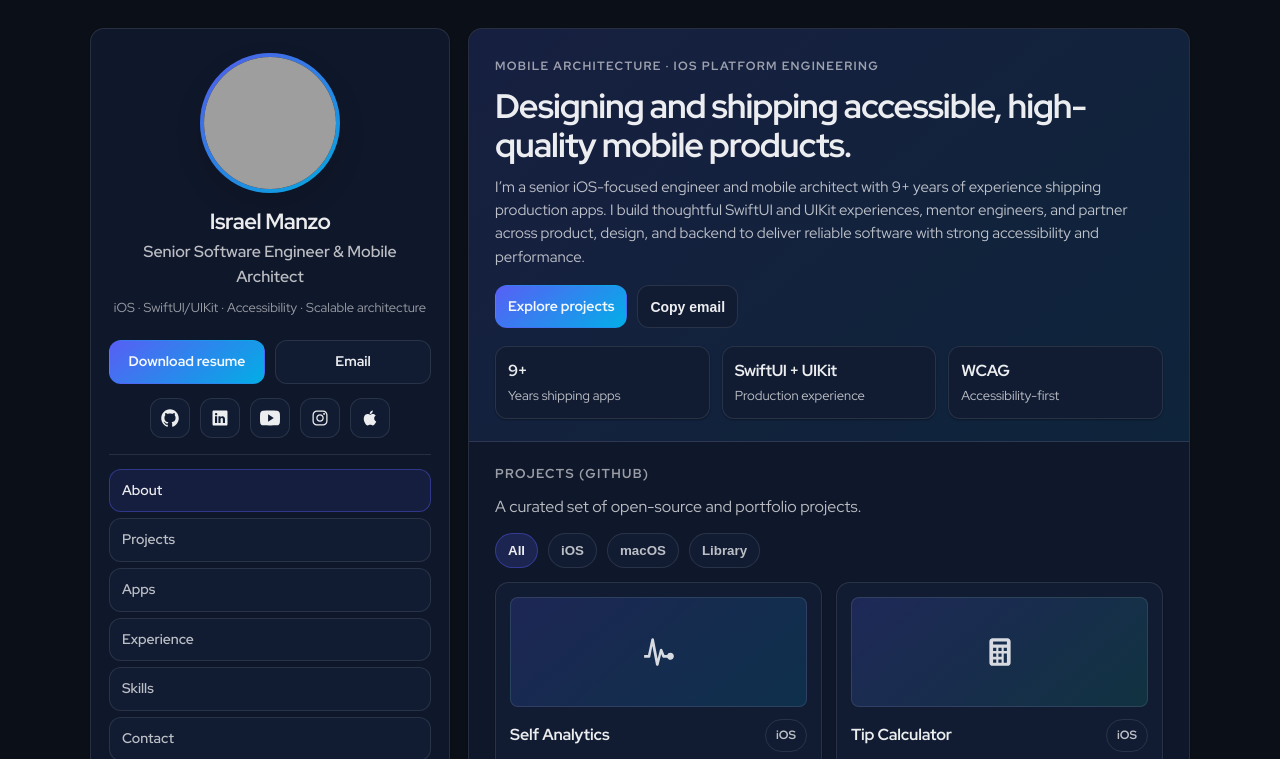
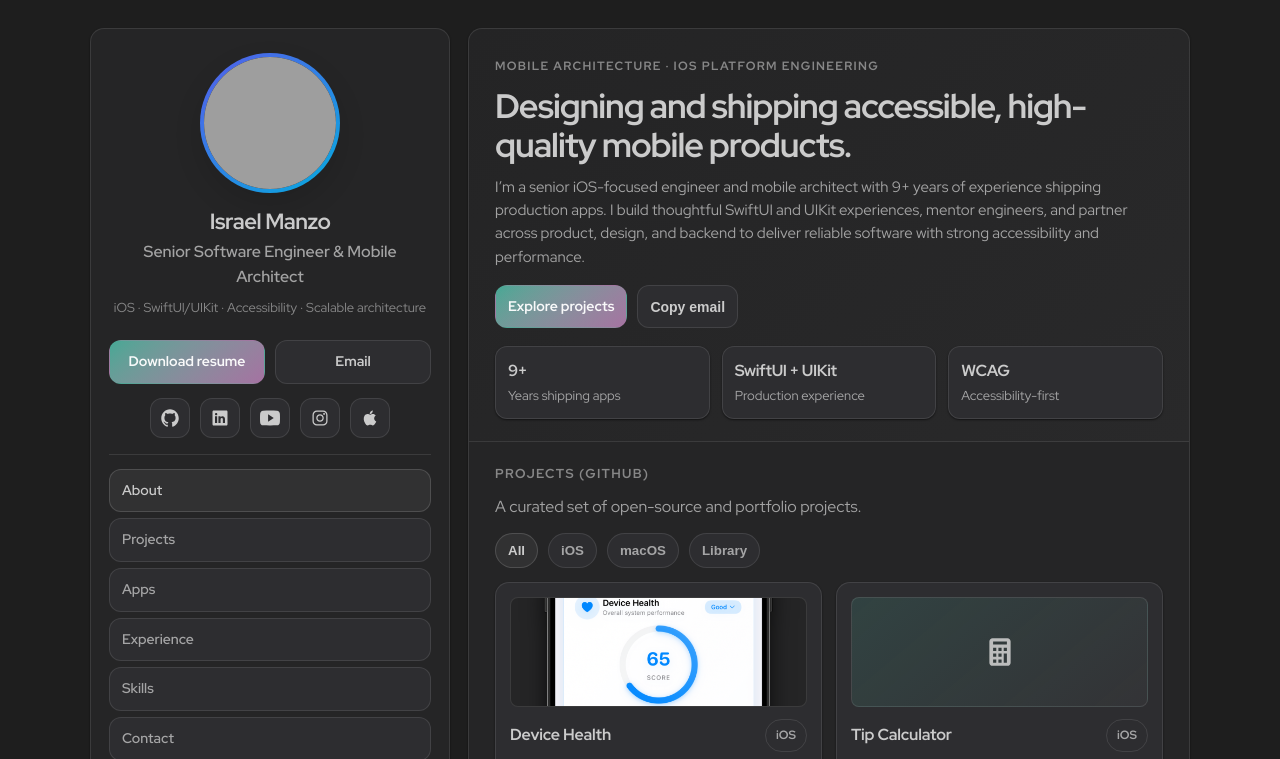
Before and after one commit to israman30/israman30.github.io, a plain HTML site: page index.html in a window 1280 px wide. Both pictures are taken after a click on the button "Theme". Shown: the top 759 px of the page. Drawn offline with nearby package versions, Linux system fonts and the light colour scheme; grey boxes are pictures that could not be loaded.

Commit message:
update layout

```diff
--- a/index.html
+++ b/index.html
@@ -113,11 +113,11 @@
 
                 <div class="projects">
                     <article class="project-card" data-tags="ios swiftui widgetkit">
-                        <div class="project-media" data-variant="analytics" aria-hidden="true">
-                            <ion-icon name="pulse"></ion-icon>
+                        <div class="project-media is-image" aria-hidden="true">
+                            <img src="./img/self-analytics.png" alt="">
                         </div>
                         <div class="project-top">
-                            <h3>Self Analytics</h3>
+                            <h3>Device Health</h3>
                             <span class="badge">iOS</span>
                         </div>
                         <p class="project-desc">Device health monitor concept with real-time metrics, smart alerts, security scan, history, and WidgetKit snapshots.</p>
--- a/style.css
+++ b/style.css
@@ -12,24 +12,31 @@
     --accent: #5b63ff;
     --accent-2: #00c2ff;
     --ring: rgba(91, 99, 255, 0.35);
+    --active-bg: rgba(91, 99, 255, 0.10);
+    --active-border: rgba(91, 99, 255, 0.38);
     --radius: 14px;
     --radius-sm: 12px;
     --max: 1100px;
 }
 
 html[data-theme="dark"] {
-    --bg: #0b0f17;
-    --surface: #0f172a;
-    --surface-2: #111c33;
-    --text: rgba(255, 255, 255, 0.92);
-    --muted: rgba(255, 255, 255, 0.72);
-    --faint: rgba(255, 255, 255, 0.58);
+    /* VS Code-ish ash/charcoal palette */
+    --bg: #1e1e1e;
+    --surface: #252526;
+    --surface-2: #2d2d30;
+    --text: rgba(212, 212, 212, 0.95);
+    --muted: rgba(212, 212, 212, 0.72);
+    --faint: rgba(212, 212, 212, 0.56);
     --border: rgba(255, 255, 255, 0.10);
-    --shadow: 0 18px 50px rgba(0, 0, 0, 0.40);
-    --shadow-soft: 0 1px 2px rgba(0, 0, 0, 0.35);
-    --accent: #7c87ff;
-    --accent-2: #00c2ff;
-    --ring: rgba(124, 135, 255, 0.35);
+    --shadow: 0 18px 50px rgba(0, 0, 0, 0.55);
+    --shadow-soft: 0 1px 2px rgba(0, 0, 0, 0.55);
+
+    /* Subtle non-blue accent (teal → purple) */
+    --accent: #4ec9b0;
+    --accent-2: #c586c0;
+    --ring: rgba(78, 201, 176, 0.28);
+    --active-bg: rgba(255, 255, 255, 0.06);
+    --active-border: rgba(255, 255, 255, 0.14);
 }
 
 * {
@@ -210,8 +217,8 @@ a:hover {
 
 .icon-link:hover {
     text-decoration: none;
-    border-color: rgba(91, 99, 255, 0.35);
-    box-shadow: 0 0 0 4px rgba(91, 99, 255, 0.12);
+    border-color: rgba(255, 255, 255, 0.18);
+    box-shadow: 0 0 0 4px rgba(255, 255, 255, 0.08);
 }
 
 .icon-link ion-icon {
@@ -239,14 +246,14 @@ a:hover {
 
 .section-nav a:hover {
     text-decoration: none;
-    border-color: rgba(91, 99, 255, 0.35);
+    border-color: rgba(255, 255, 255, 0.18);
     background: var(--surface);
     color: var(--text);
 }
 
 .section-nav a.is-active {
-    background: rgba(91, 99, 255, 0.10);
-    border-color: rgba(91, 99, 255, 0.38);
+    background: var(--active-bg);
+    border-color: var(--active-border);
     color: var(--text);
 }
 
@@ -267,8 +274,8 @@ a:hover {
 }
 
 .theme-toggle:hover {
-    box-shadow: 0 0 0 4px rgba(91, 99, 255, 0.12);
-    border-color: rgba(91, 99, 255, 0.35);
+    box-shadow: 0 0 0 4px rgba(255, 255, 255, 0.08);
+    border-color: rgba(255, 255, 255, 0.18);
 }
 
 .theme-toggle ion-icon {
@@ -303,12 +310,14 @@ a:hover {
 
 .btn:hover {
     text-decoration: none;
-    border-color: rgba(91, 99, 255, 0.35);
-    box-shadow: 0 0 0 4px rgba(91, 99, 255, 0.12);
+    border-color: rgba(255, 255, 255, 0.18);
+    box-shadow: 0 0 0 4px rgba(255, 255, 255, 0.08);
 }
 
 .btn.primary {
-    background: linear-gradient(140deg, rgba(91, 99, 255, 0.95), rgba(0, 194, 255, 0.88));
+    /* Fallback first (works everywhere), then enhanced blend for modern browsers */
+    background: linear-gradient(140deg, var(--accent), var(--accent-2));
+    background: linear-gradient(140deg, color-mix(in oklab, var(--accent) 80%, #ffffff 0%), color-mix(in oklab, var(--accent-2) 80%, #ffffff 0%));
     border-color: transparent;
     color: rgba(255, 255, 255, 0.95);
 }
@@ -342,7 +351,7 @@ a:hover {
 
 .hero {
     padding: 22px 18px 18px;
-    background: linear-gradient(140deg, rgba(91, 99, 255, 0.10), rgba(0, 194, 255, 0.08));
+    background: linear-gradient(140deg, rgba(0, 0, 0, 0.04), rgba(255, 255, 255, 0.02));
     border-bottom: 1px solid var(--border);
 }
 
@@ -466,8 +475,8 @@ a:hover {
 }
 
 .chip.is-active {
-    background: rgba(91, 99, 255, 0.18);
-    border-color: rgba(91, 99, 255, 0.38);
+    background: var(--active-bg);
+    border-color: var(--active-border);
     color: var(--text);
 }
 
@@ -503,12 +512,25 @@ a:hover {
     height: 110px;
     border-radius: calc(var(--radius) - 6px);
     border: 1px solid var(--border);
-    background: linear-gradient(140deg, rgba(91, 99, 255, 0.16), rgba(0, 194, 255, 0.12));
+    background: linear-gradient(140deg, rgba(255, 255, 255, 0.06), rgba(255, 255, 255, 0.03));
     display: flex;
     align-items: center;
     justify-content: center;
     margin-bottom: 12px;
     overflow: hidden;
+}
+
+.project-media.is-image {
+    background: var(--surface);
+    padding: 0;
+}
+
+.project-media.is-image img {
+    width: 100%;
+    height: 100%;
+    display: block;
+    object-fit: cover;
+    object-position: center;
 }
 
 .project-media ion-icon {
@@ -518,19 +540,19 @@ a:hover {
 }
 
 .project-media[data-variant="finance"] {
-    background: linear-gradient(140deg, rgba(91, 99, 255, 0.18), rgba(21, 215, 166, 0.12));
+    background: linear-gradient(140deg, rgba(78, 201, 176, 0.14), rgba(255, 255, 255, 0.03));
 }
 .project-media[data-variant="art"] {
-    background: linear-gradient(140deg, rgba(255, 95, 109, 0.16), rgba(0, 194, 255, 0.12));
+    background: linear-gradient(140deg, rgba(197, 134, 192, 0.14), rgba(255, 255, 255, 0.03));
 }
 .project-media[data-variant="desktop"] {
-    background: linear-gradient(140deg, rgba(0, 194, 255, 0.16), rgba(91, 99, 255, 0.12));
+    background: linear-gradient(140deg, rgba(255, 255, 255, 0.07), rgba(255, 255, 255, 0.03));
 }
 .project-media[data-variant="library"] {
-    background: linear-gradient(140deg, rgba(155, 81, 224, 0.16), rgba(0, 194, 255, 0.12));
+    background: linear-gradient(140deg, rgba(197, 134, 192, 0.12), rgba(78, 201, 176, 0.10));
 }
 .project-media[data-variant="tracking"] {
-    background: linear-gradient(140deg, rgba(21, 215, 166, 0.16), rgba(91, 99, 255, 0.12));
+    background: linear-gradient(140deg, rgba(78, 201, 176, 0.14), rgba(255, 255, 255, 0.03));
 }
 
 .project-card:hover,
@@ -538,8 +560,8 @@ a:hover {
 .exp-item:hover,
 .skill-group:hover {
     transform: translateY(-2px);
-    box-shadow: 0 10px 22px rgba(15, 23, 42, 0.10);
-    border-color: rgba(91, 99, 255, 0.25);
+    box-shadow: 0 12px 24px rgba(0, 0, 0, 0.28);
+    border-color: rgba(255, 255, 255, 0.16);
 }
 
 .project-top {
@@ -609,8 +631,8 @@ a:hover {
 }
 
 .project-links a:hover {
-    border-color: rgba(91, 99, 255, 0.35);
-    box-shadow: 0 0 0 4px rgba(91, 99, 255, 0.10);
+    border-color: rgba(255, 255, 255, 0.18);
+    box-shadow: 0 0 0 4px rgba(255, 255, 255, 0.08);
     text-decoration: none;
 }
 
@@ -636,7 +658,7 @@ a:hover {
     height: 86px;
     border-radius: calc(var(--radius) - 6px);
     border: 1px solid var(--border);
-    background: linear-gradient(140deg, rgba(91, 99, 255, 0.14), rgba(0, 194, 255, 0.10));
+    background: linear-gradient(140deg, rgba(255, 255, 255, 0.06), rgba(255, 255, 255, 0.03));
     display: flex;
     align-items: center;
     justify-content: center;
```
Also changed, not shown: img/self-analytics.png (added), 1 other file.
